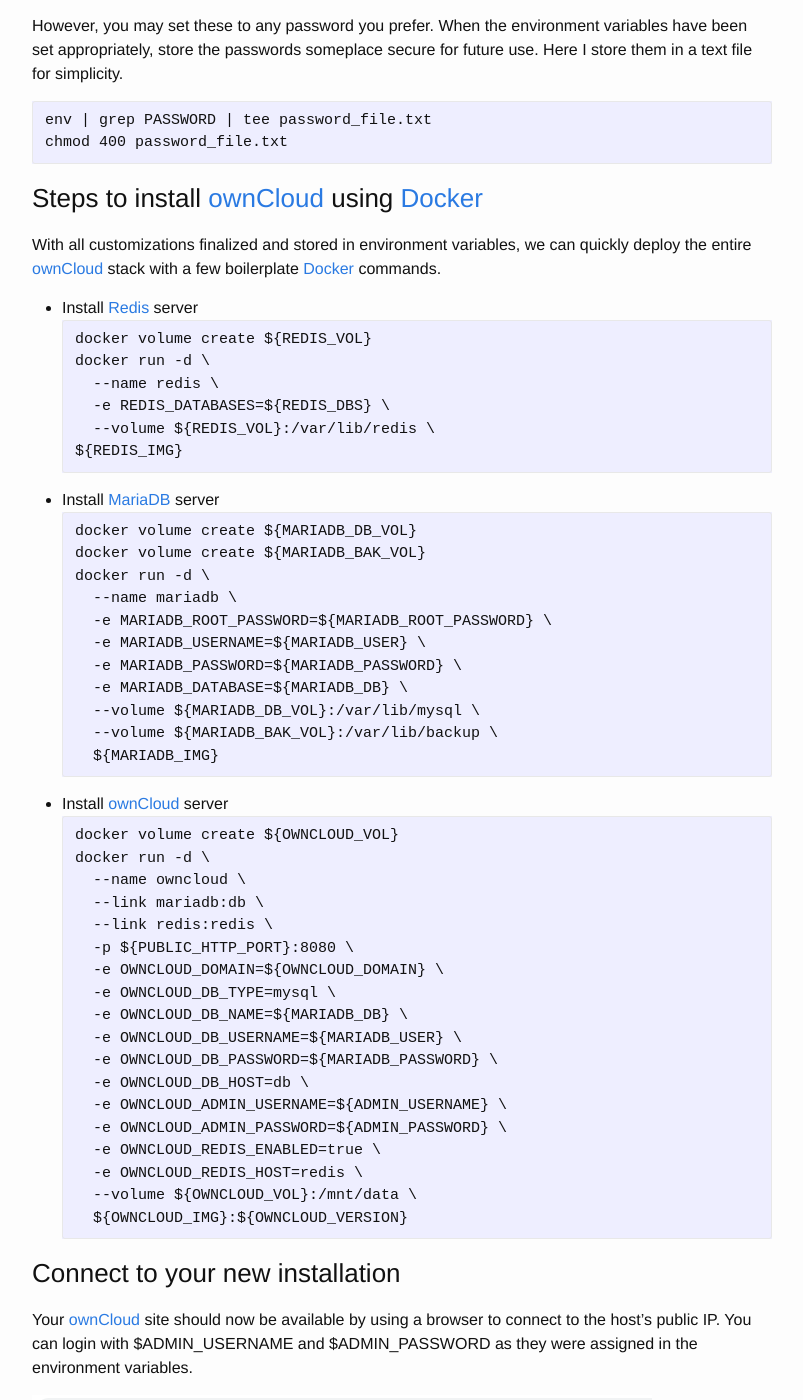
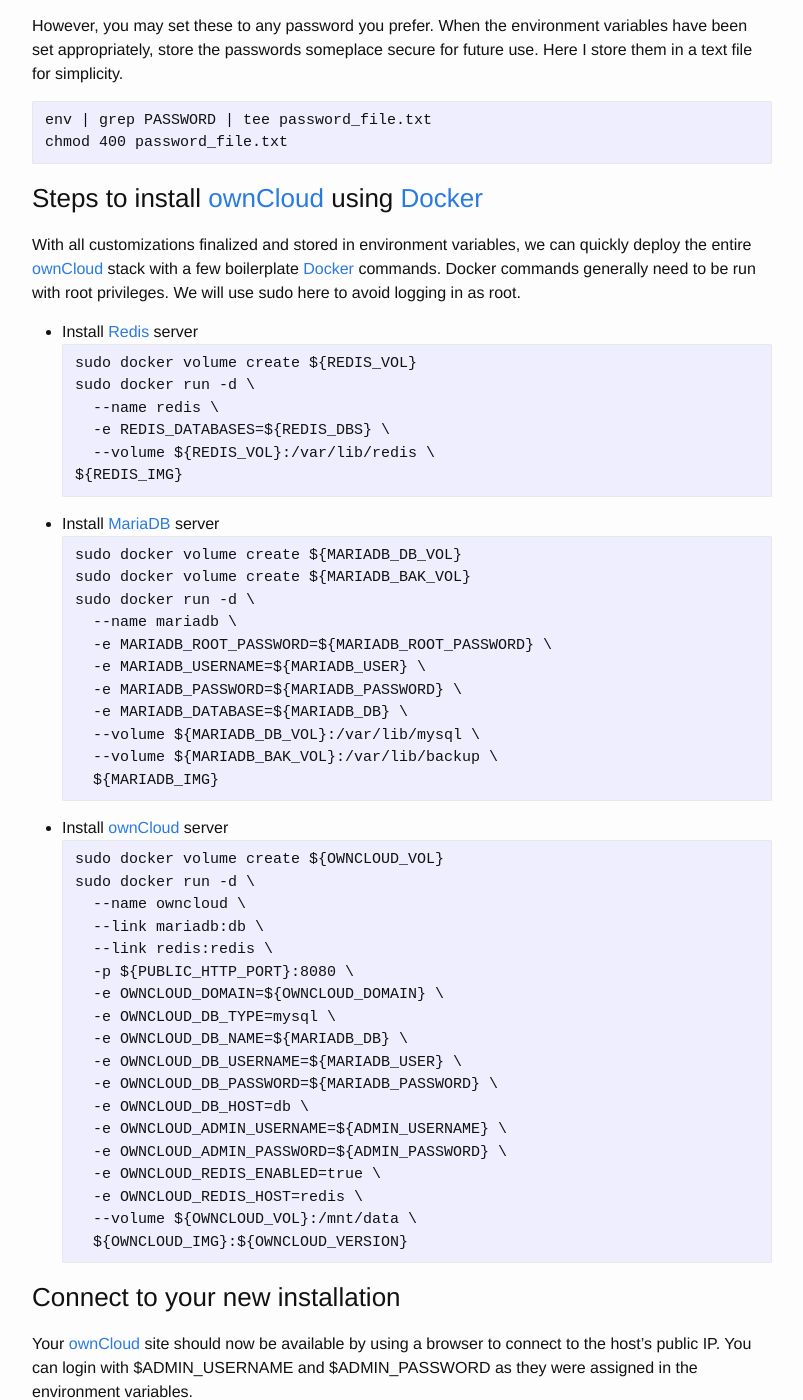
Before and after one commit to whizzer75/whizzer75.github.io, a Jekyll site: the page built from 1-install.md, in a window 1280 px wide and 1400 px high, scrolled down 2485 px. Shown: the whole window, without its empty margins (238-1041 px from the left). Built offline with Jekyll 4.4.1, drawn with Linux system fonts in a browser that asks for light colours; some of the changed text lies outside the part shown.

Commit message:
added use of sudo for docker commands

````diff
--- a/1-install.md
+++ b/1-install.md
@@ -26,7 +26,7 @@
 ### Prerequisites
 
 * A Computer running [Centos] 7 with a working internet connection
-* BASH shell
+* BASH shell, and sudo or root access
 * [Docker] CE version 17 or greater - Using the command "yum install docker"
   on [Centos] 7 installed [Docker] version 13. That is too old to support
   some of the syntax we use in the following [Docker] commands. I used
@@ -53,7 +53,7 @@
 content. If you would like to read more about how [ownCloud] uses [Redis],
 you can find more information in the [ownCloud Administrator's Manual][oc_admin_redis].
 
-The docker image we are using from webhippie is mostly configured for us already.
+The docker image we are using from [webhippie] is mostly configured for us already.
 We will need a docker volume for this container so we give it a name, and we are
 not building a scaled out Redis deployment so we will only need one Redis database.
 [oc_admin_redis]: https://doc.owncloud.org/server/10.0/admin_manual/configuration/server/caching_configuration.html#redis
@@ -67,7 +67,7 @@
 
 The manual installation instructions for configuring MariaDB for ownCloud
 include using InnoDB tables and disabling or customizing binary logging.
-Because we are using the [Docker] image provided by webhippie these
+Because we are using the [Docker] image provided by [webhippie] these
 customizations have already been done for us.
 
 We will define two [Docker] volumes for database files and backups. Also,
@@ -129,12 +129,14 @@
 ### Steps to install [ownCloud] using [Docker]
 With all customizations finalized and stored in environment
 variables, we can quickly deploy the entire [ownCloud] stack with
-a few boilerplate [Docker] commands.
+a few boilerplate [Docker] commands. Docker commands generally
+need to be run with root privileges. We will use sudo here
+to avoid logging in as root.
 
 * Install [Redis] server
   ```
-  docker volume create ${REDIS_VOL}
-  docker run -d \
+  sudo docker volume create ${REDIS_VOL}
+  sudo docker run -d \
     --name redis \
     -e REDIS_DATABASES=${REDIS_DBS} \
     --volume ${REDIS_VOL}:/var/lib/redis \
@@ -142,9 +144,9 @@
   ```
 * Install [MariaDB] server
   ```
-  docker volume create ${MARIADB_DB_VOL}
-  docker volume create ${MARIADB_BAK_VOL}
-  docker run -d \
+  sudo docker volume create ${MARIADB_DB_VOL}
+  sudo docker volume create ${MARIADB_BAK_VOL}
+  sudo docker run -d \
     --name mariadb \
     -e MARIADB_ROOT_PASSWORD=${MARIADB_ROOT_PASSWORD} \
     -e MARIADB_USERNAME=${MARIADB_USER} \
@@ -156,8 +158,8 @@
   ```
 * Install [ownCloud] server
   ```
-  docker volume create ${OWNCLOUD_VOL}
-  docker run -d \
+  sudo docker volume create ${OWNCLOUD_VOL}
+  sudo docker run -d \
     --name owncloud \
     --link mariadb:db \
     --link redis:redis \
````
Also changed, not shown: other parts of 1-install.md (+1 -0 lines), 2-tcp-8080.md (+4 -4 lines), 12 other files.
